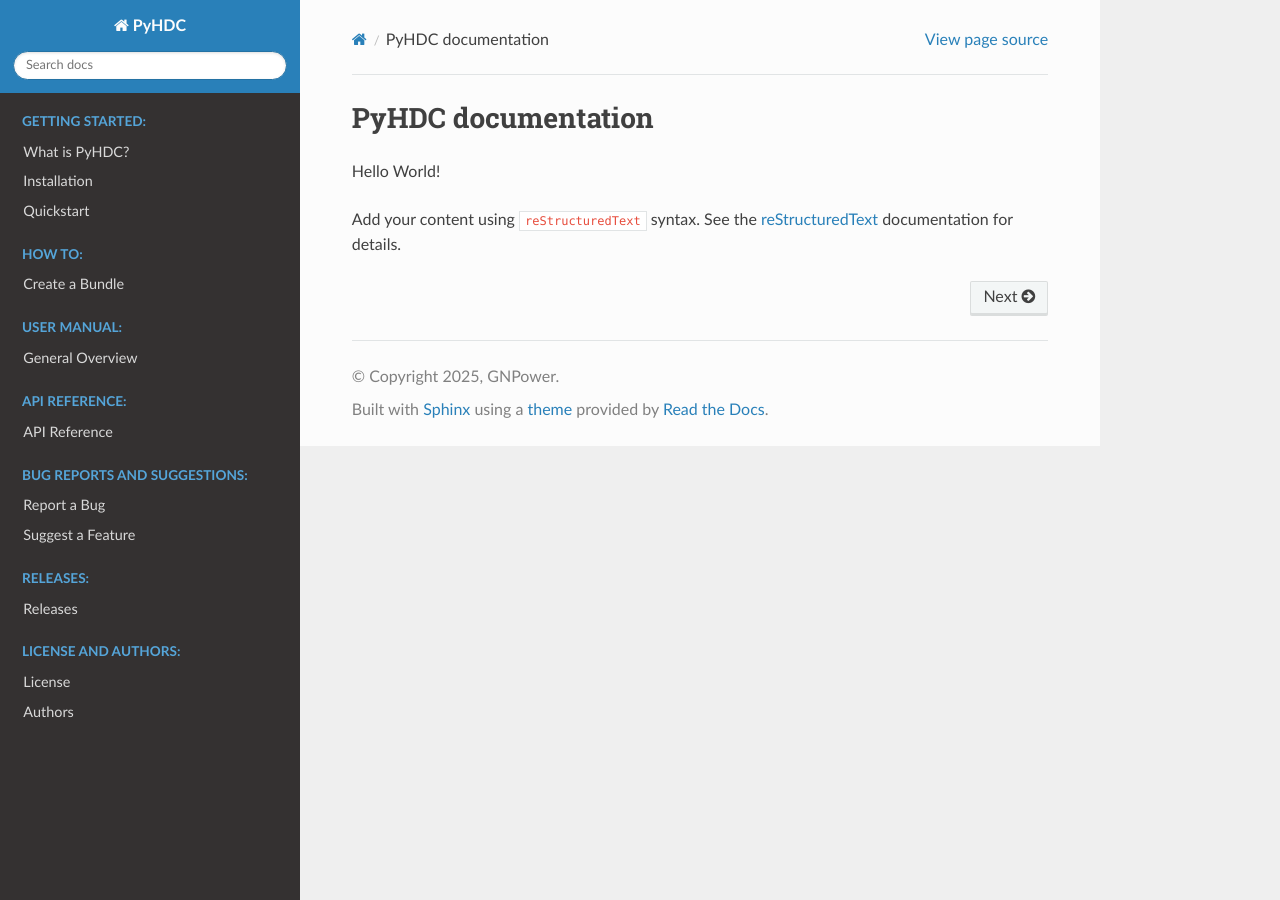
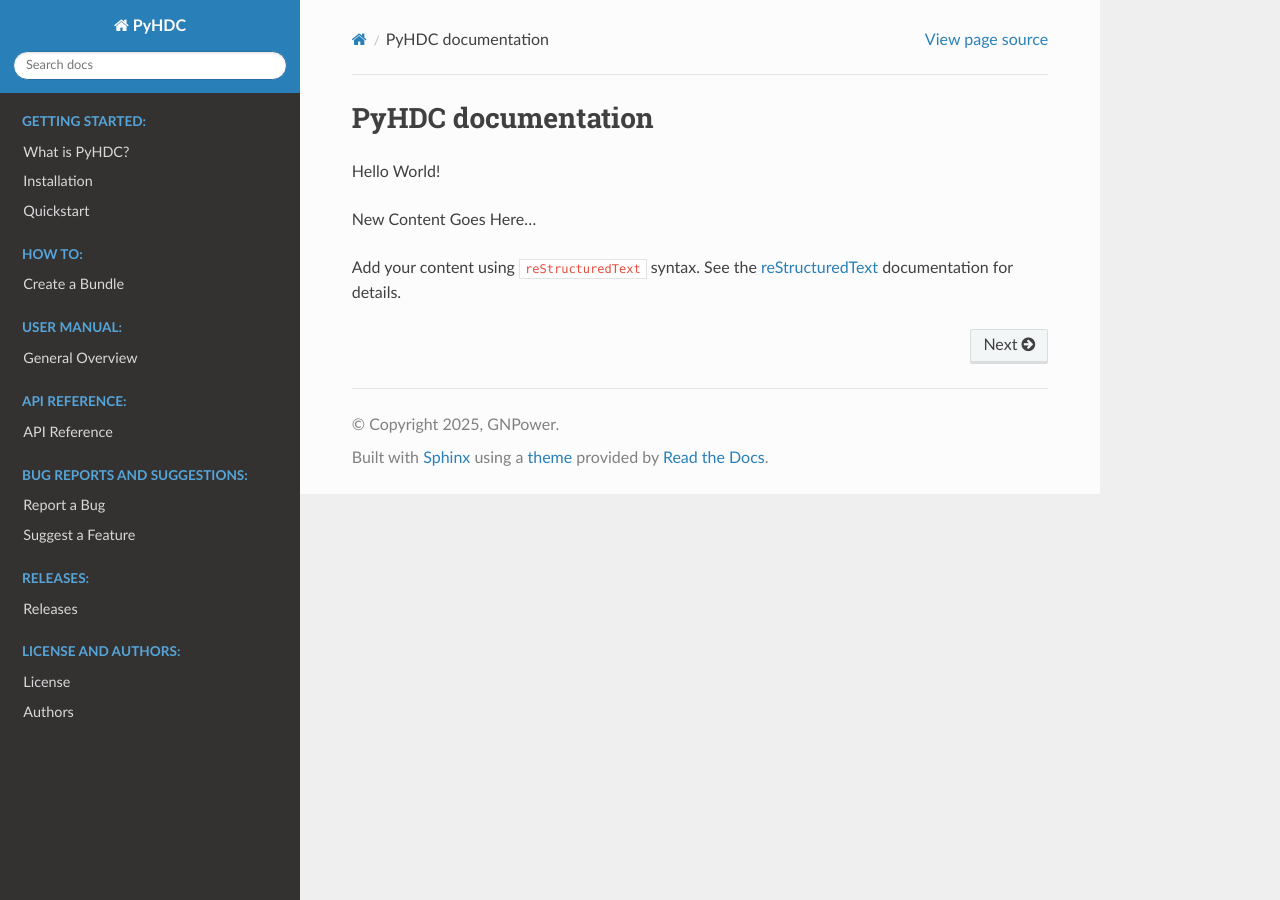
Before and after one commit to GNPower/PyHDC-Docs, a Sphinx documentation site: the page built from docs/index.rst, in a window 1280 px wide. Built offline with Sphinx 7.4.7 and the Read the Docs theme 3.1.0, drawn with Linux system fonts in a browser that asks for light colours.

Commit message:
testing ReadTheDocs CI/CD

```diff
--- a/docs/index.rst
+++ b/docs/index.rst
@@ -6,6 +6,8 @@
 PyHDC documentation
 ===================
 Hello World!
+
+New Content Goes Here...
 
 Add your content using ``reStructuredText`` syntax. See the
 `reStructuredText <https://www.sphinx-doc.org/en/master/usage/restructuredtext/index.html>`_
```
